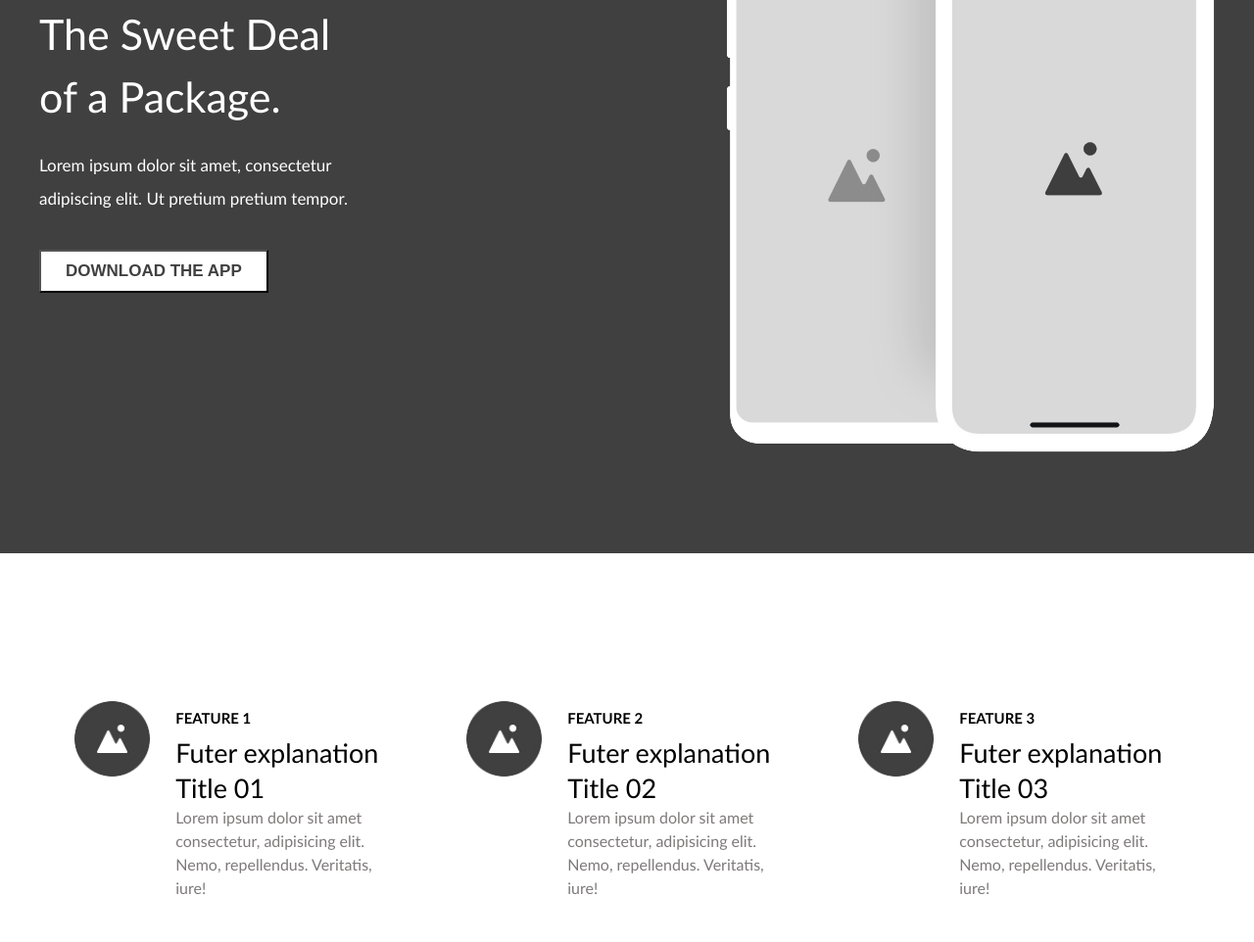
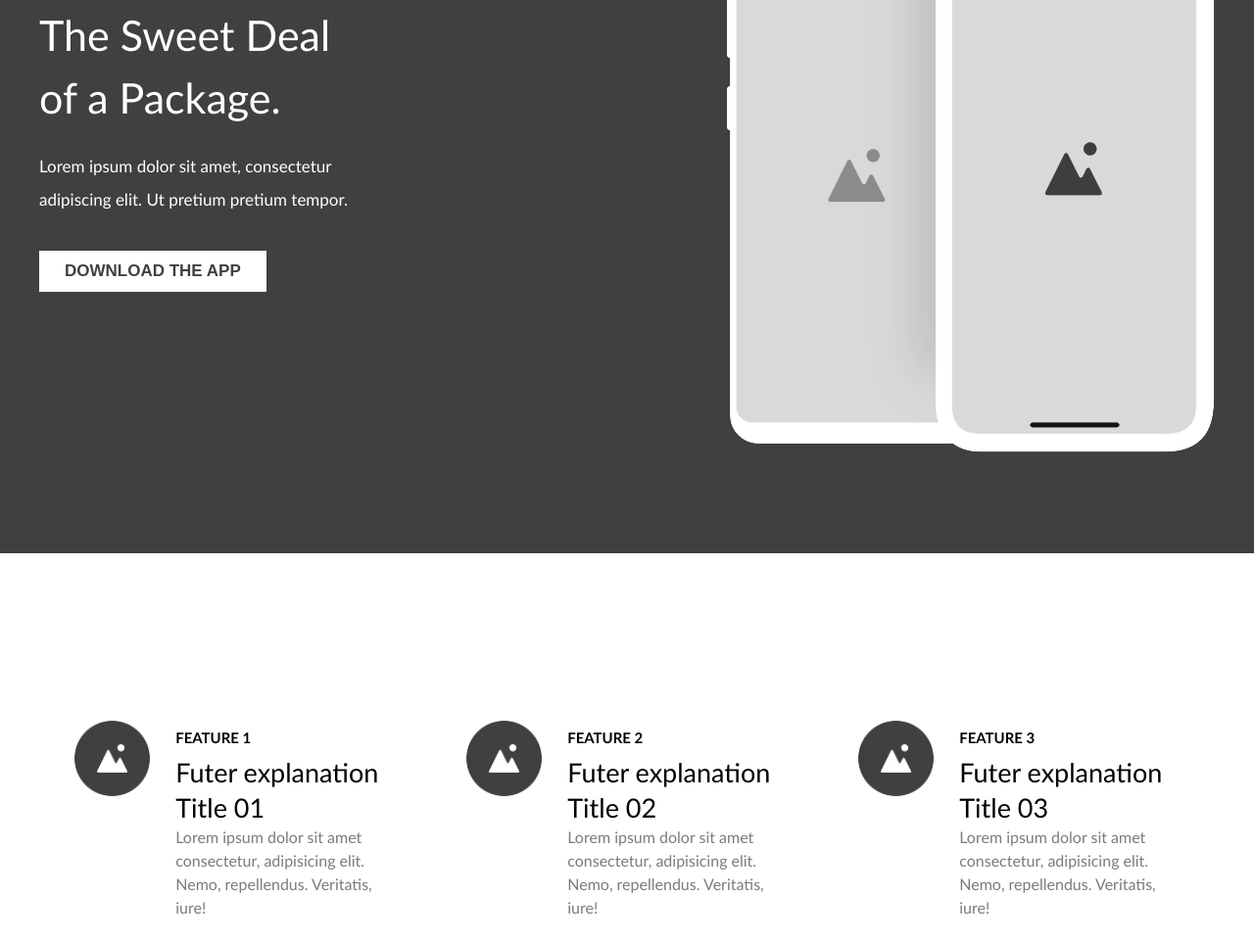
Before and after one commit to Di-Shat/Module-1, a plain HTML site: page index.html in a window 1280 px wide. Shown: the part 293-1255 px from the top of the page at 98% size. Drawn offline with Linux system fonts and the light colour scheme.

Commit message:
changes to style:header-button,maim-head

```diff
--- a/style.css
+++ b/style.css
@@ -99,6 +99,7 @@ header nav button:hover{
     margin-top: 35px;
     padding: 10px 25px;
     background: rgb(255,255,255);
+    border: 1px solid white;
     color: rgb(64, 64, 64);
     font-size: 17px;
     font-weight:bolder;
@@ -126,7 +127,7 @@ main {
 }
 .main-head {
     display: flex;
-    padding: 0px 35px;
+    padding: 20px 35px;
 }
 .main-head-img {
   margin-right: 25px;
```
